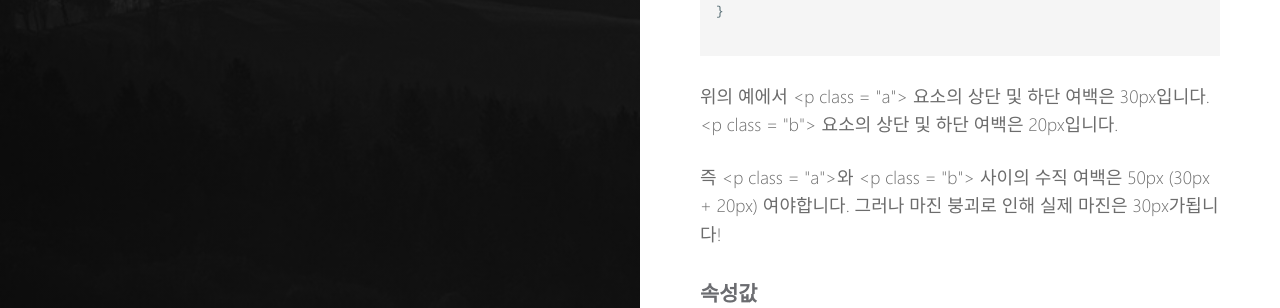
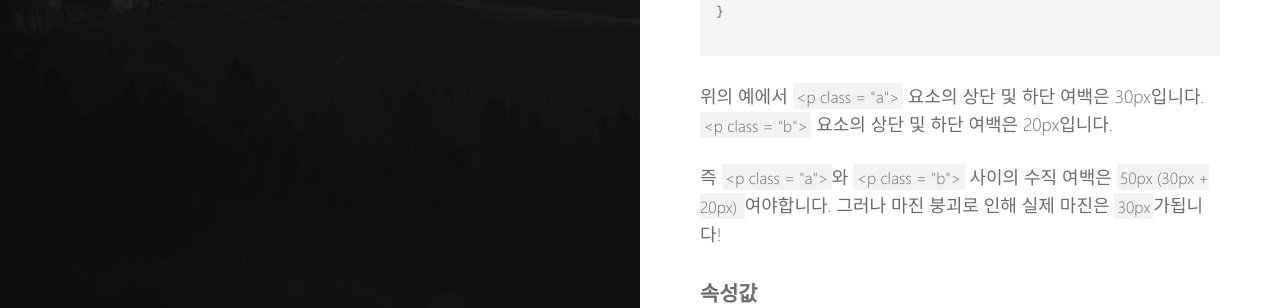
Before and after one commit to yubobae/yubobae.github.com, a Jekyll site: the page built from _posts/css/2018-09-11-margin-top.md, in a window 1280 px wide. Shown: the part 770-1078 px from the top of the page. Built offline with Jekyll 4.4.1, drawn with Linux system fonts in a browser that asks for light colours.

````diff
--- a/_posts/css/2018-09-11-margin-top.md
+++ b/_posts/css/2018-09-11-margin-top.md
@@ -37,9 +37,9 @@ p.b {
 }
 
 ```
-위의 예에서 <p class = "a"> 요소의 상단 및 하단 여백은 30px입니다. <p class = "b"> 요소의 상단 및 하단 여백은 20px입니다.
+위의 예에서 `<p class = "a">` 요소의 상단 및 하단 여백은 30px입니다. `<p class = "b">` 요소의 상단 및 하단 여백은 20px입니다.
 
-즉 <p class = "a">와 <p class = "b"> 사이의 수직 여백은 50px (30px + 20px) 여야합니다. 그러나 마진 붕괴로 인해 실제 마진은 30px가됩니다!
+즉 `<p class = "a">`와 `<p class = "b">` 사이의 수직 여백은 `50px (30px + 20px) `여야합니다. 그러나 마진 붕괴로 인해 실제 마진은 `30px`가됩니다!
 
 ### 속성값
 `margin-top: length|initial|inherit;`
````
